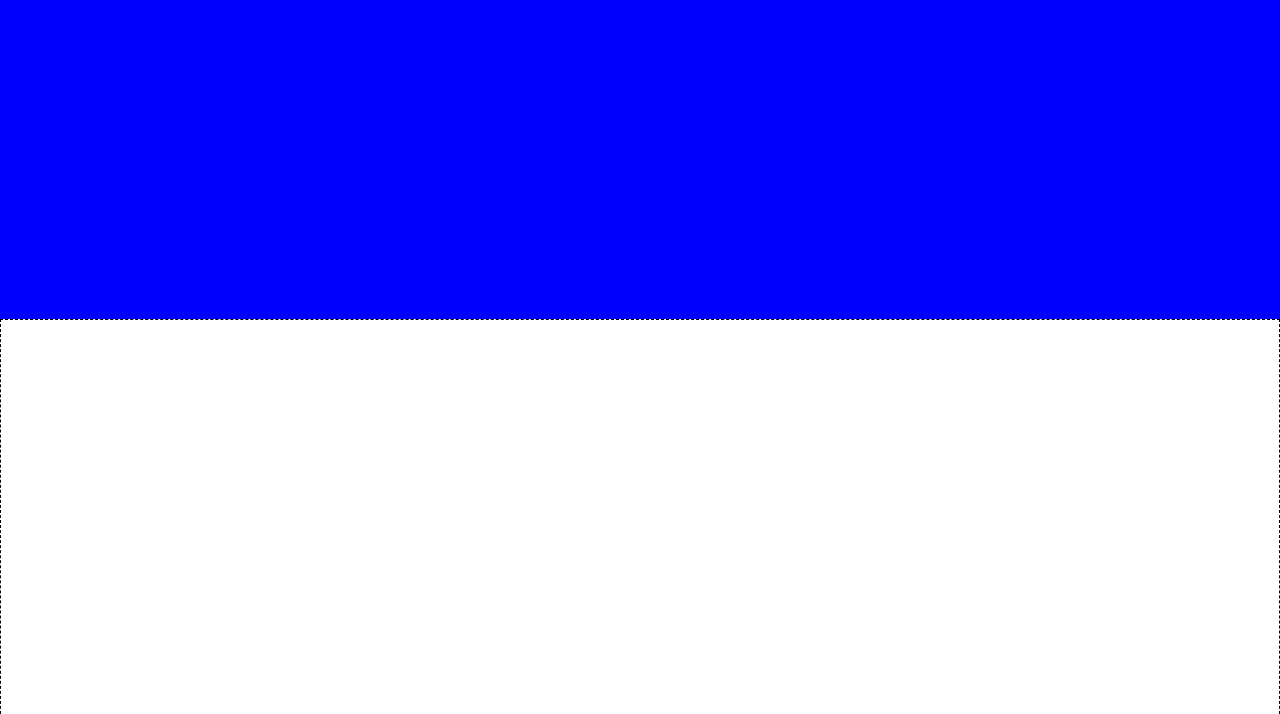
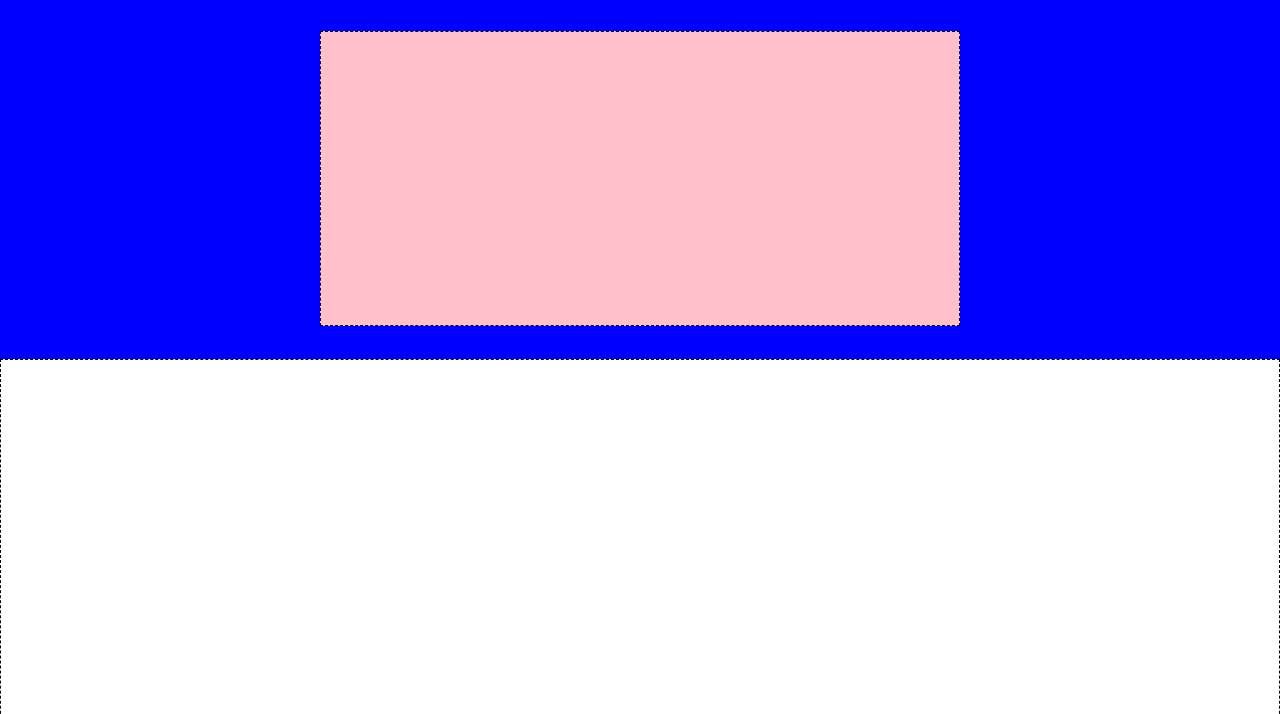
Before and after one commit to andrearicciotti/htmlcss-struttura-discord, a plain HTML site: page index.html in a window 1280 px wide. Shown: the part 71-785 px from the top of the page. Drawn offline with Linux system fonts and the light colour scheme.

Commit message:
add: hero block

```diff
--- a/css/style.css
+++ b/css/style.css
@@ -60,7 +60,15 @@ header {
 /* HERO */
 .hero {
     width: 100%;
-    height: 20rem;
+    height: 22.5rem;
+    text-align: center;
+    padding-top: 2rem;
+}
+
+.heroflex {
+    width: 50%;
+    height: 90%;
+    margin: 0 auto;
 }
 
 /* SECTION-1, SECTION-3 */
@@ -127,6 +135,10 @@ div {
     background-color: blue;
 }
 
+.heroflex {
+    background-color: pink;
+}
+
 .section-2 {
     background-color: lightgray;
 }
--- a/index.html
+++ b/index.html
@@ -34,7 +34,9 @@
 
     <!-- hero section -->
     <section class="hero">
+       <div class="heroflex">
 
+       </div>
     </section>
     <!-- /hero section -->
 
```
